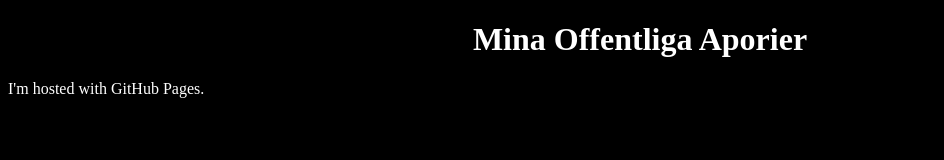
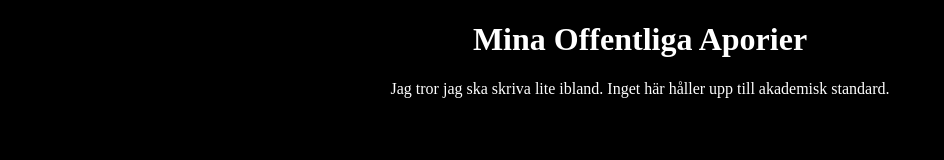
Before and after one commit to alexeatingcode/alexeatingcode.github.io, a plain HTML site: page index.html in a window 1280 px wide. Shown: the whole page, without its empty margins (0-944 px from the left). Drawn offline with Linux system fonts and the light colour scheme.

Commit message:
Update index.html

```diff
--- a/index.html
+++ b/index.html
@@ -9,12 +9,15 @@
         h1 {
         text-align:center;
     }
+    p {
+        text-align:center;
+    }
     </style>
 <body>
 
 <h1>Mina Offentliga Aporier</h1>
 
-<p>I'm hosted with GitHub Pages.</p>
+<p>Jag tror jag ska skriva lite ibland. Inget här håller upp till akademisk standard. </p>
 
 </body>
 </html>
```
